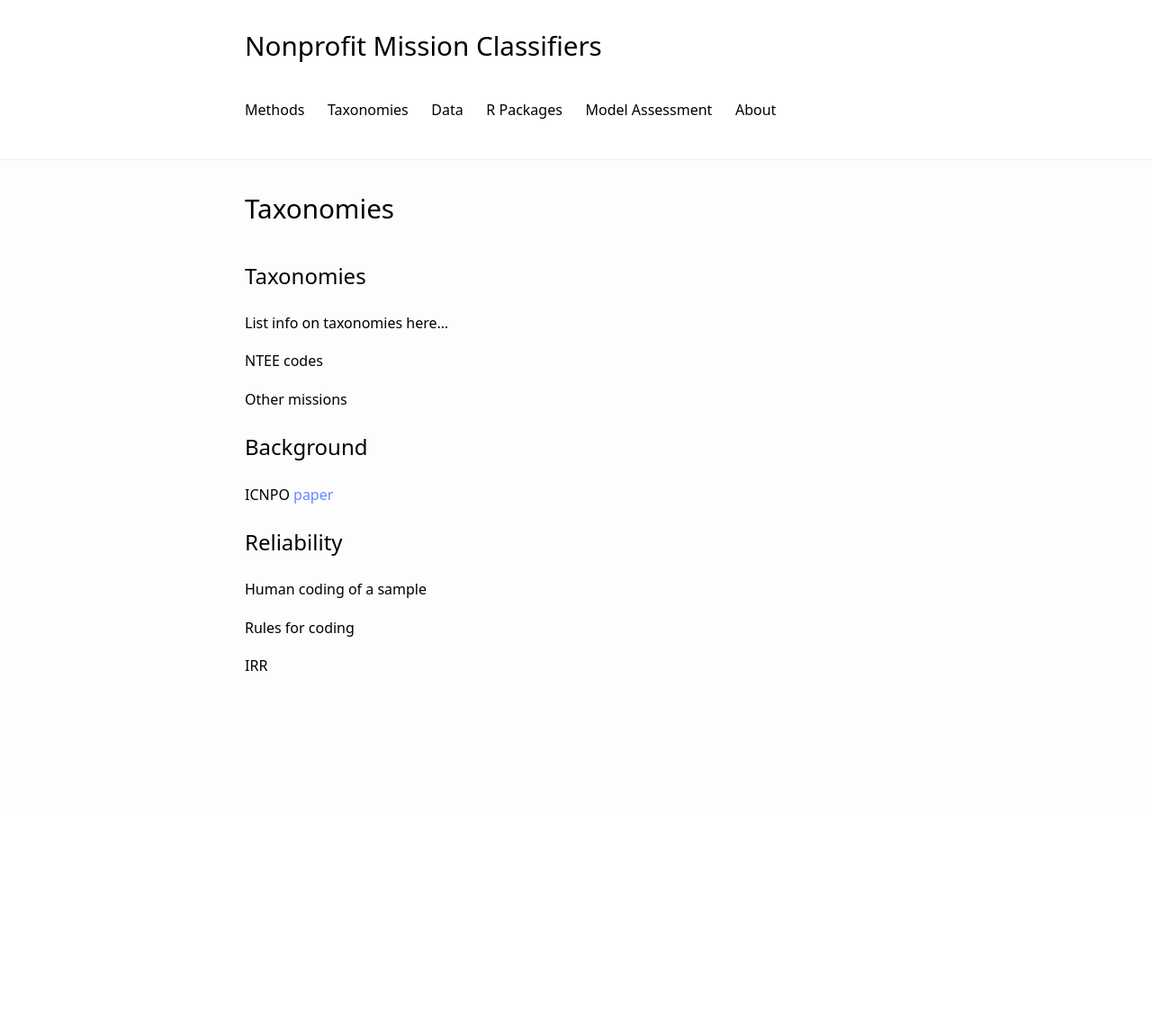
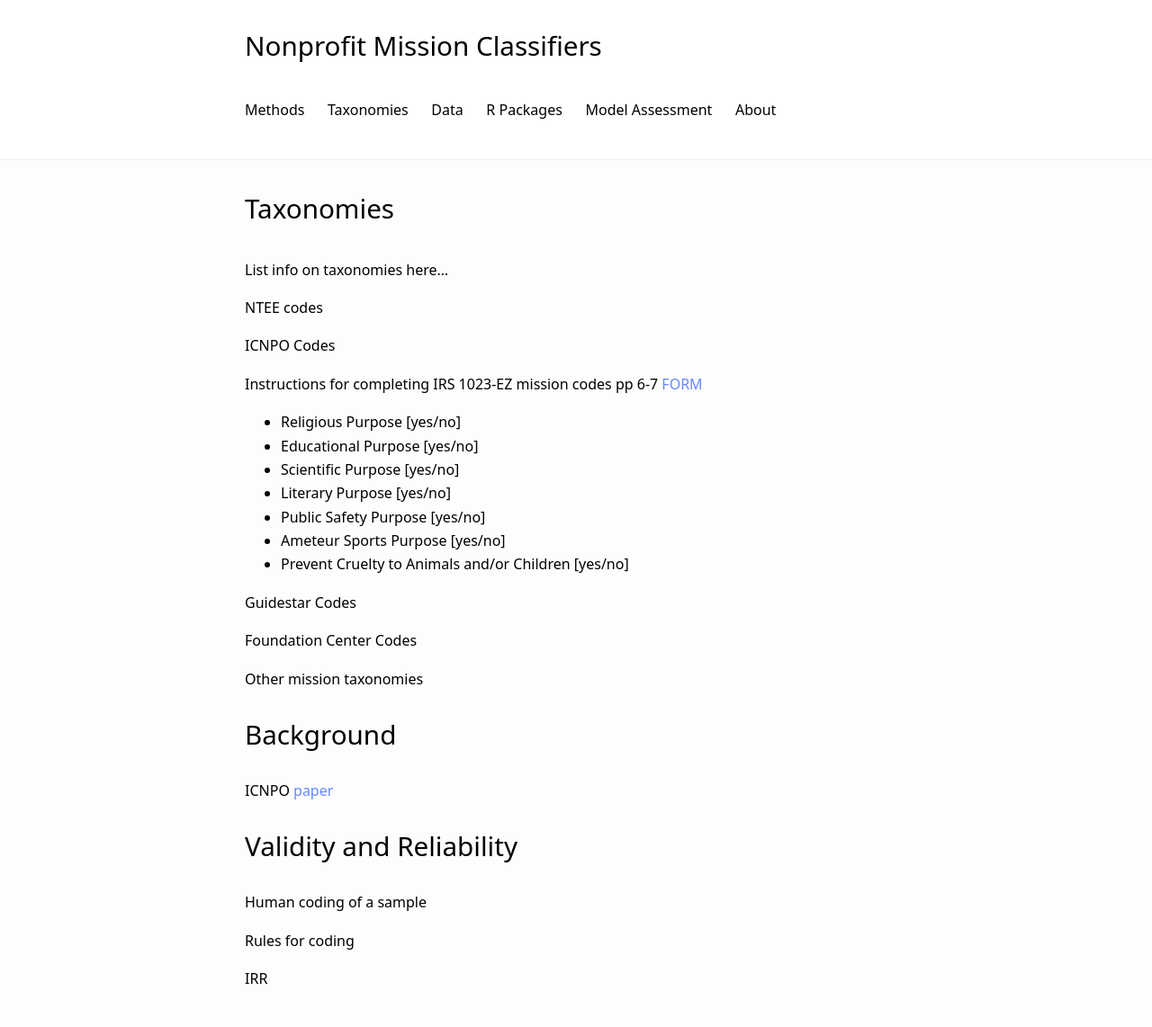
Before and after one commit to Nonprofit-Open-Data-Collective/machine_learning_mission_codes, a Jekyll site: the page built from docs/taxonomies.md, in a window 1280 px wide. Shown: the whole page at 90% size. Built offline with Jekyll 4.4.1, drawn with Linux system fonts in a browser that asks for light colours; our own code applies the rules of GitHub Pages for plain Markdown files; before the commit the page ends 900 px from its top, so only the background shows below that.

Commit message:
Update taxonomies.md

```diff
--- a/docs/taxonomies.md
+++ b/docs/taxonomies.md
@@ -3,20 +3,36 @@ title: "Taxonomies"
 ---
 
 
-## Taxonomies
-
 List info on taxonomies here...
 
 NTEE codes
 
-Other missions
+ICNPO Codes
 
-## Background
+Instructions for completing IRS 1023-EZ mission codes pp 6-7 [FORM](https://www.irs.gov/pub/irs-pdf/i1023ez.pdf)
+
+* Religious Purpose [yes/no]
+* Educational Purpose [yes/no]
+* Scientific Purpose [yes/no]
+* Literary Purpose [yes/no]
+* Public Safety Purpose [yes/no]
+* Ameteur Sports Purpose [yes/no]
+* Prevent Cruelty to Animals and/or Children [yes/no]
+
+Guidestar Codes
+
+Foundation Center Codes
+
+Other mission taxonomies
+
+
+
+# Background
 
 ICNPO [paper](http://asauk.org.uk/wp-content/uploads/2018/02/CNP_WP19_1996.pdf)
 
 
-## Reliability
+# Validity and Reliability
 
 Human coding of a sample
 
```
